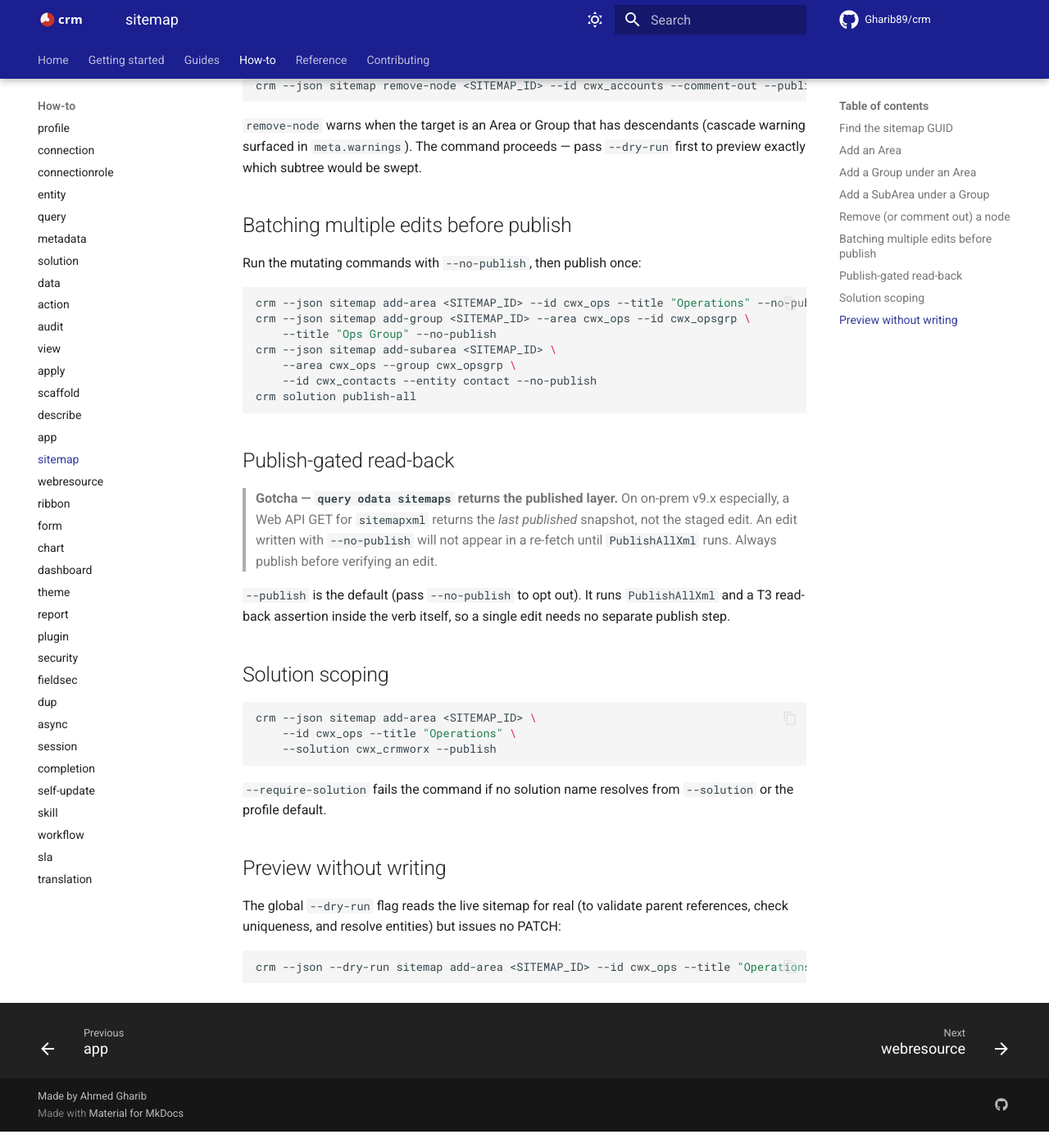
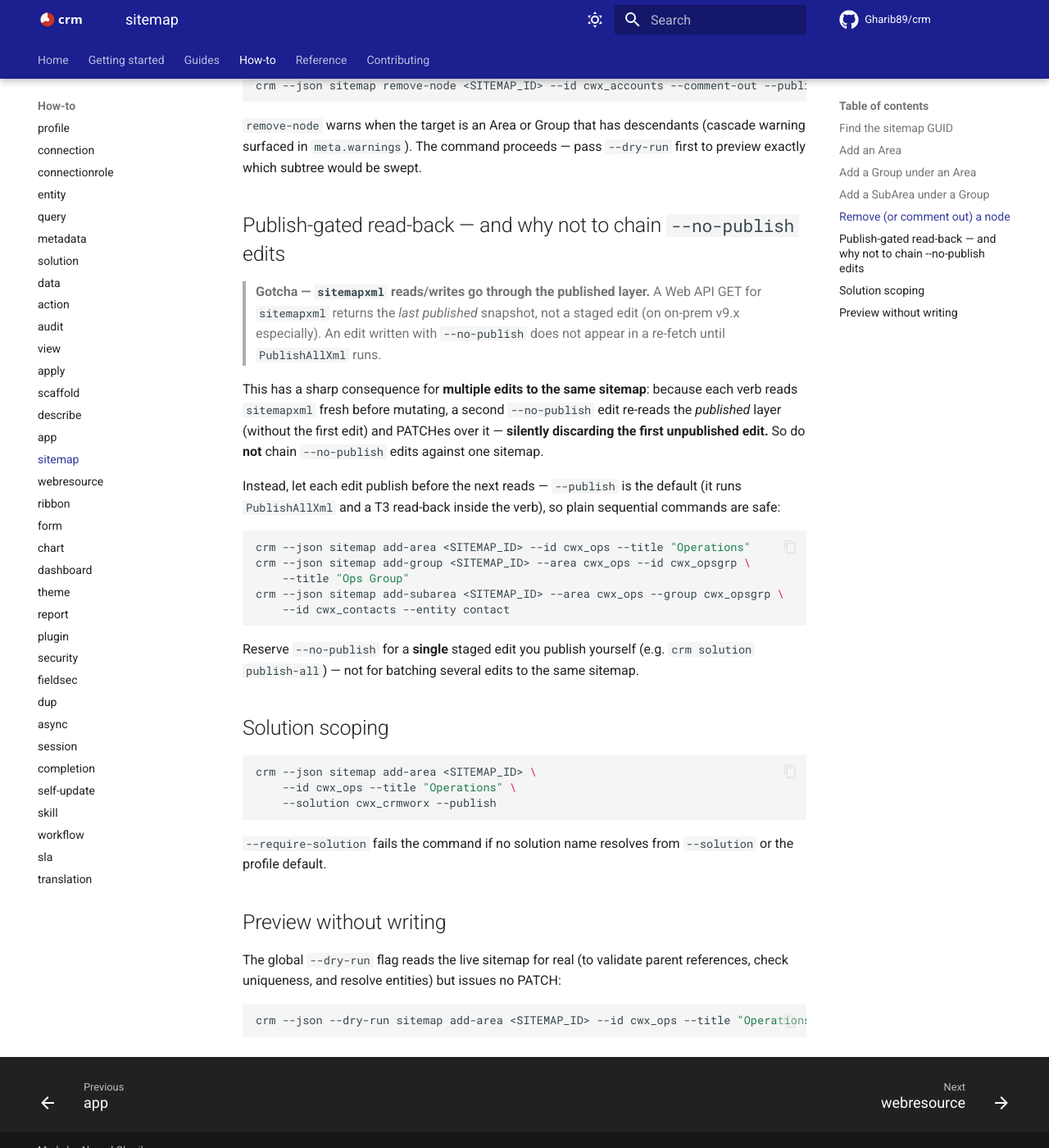
Before and after one commit to Gharib89/crm, an MkDocs documentation site: the page built from docs/how-to/sitemap.md, in a window 1280 px wide and 1400 px high, scrolled down 1827 px. Shown: the whole window at 82% size. Built offline with MkDocs 1.6.1 and Material for MkDocs 9.7.7, drawn with Linux system fonts in a browser that asks for light colours; comment, search, counter and statistics services are not loaded.

Commit message:
fix: warn against chaining --no-publish sitemap edits; strip subarea flags
Review round 3:
- Docs/skill no longer recommend chaining --no-publish edits to one sitemap: a
  later edit re-reads the published layer and would silently overwrite an earlier
  unpublished edit. Recommend sequential default --publish instead.
- add-subarea strips --entity/--url/--dashboard before the exactly-one-of check,
  so a whitespace-only value is a usage error (exit 2), not a blank-bound node.

Co-Authored-By: Claude Opus 4.8 <noreply@anthropic.com>
Claude-Session: https://claude.ai/code/session_01Jq7oPRAHFMy2oEsa9nGTAQ

````diff
--- a/docs/how-to/sitemap.md
+++ b/docs/how-to/sitemap.md
@@ -89,31 +89,33 @@ crm --json sitemap remove-node <SITEMAP_ID> --id cwx_accounts --comment-out --pu
 (cascade warning surfaced in `meta.warnings`). The command proceeds — pass
 `--dry-run` first to preview exactly which subtree would be swept.
 
-## Batching multiple edits before publish
+## Publish-gated read-back — and why not to chain `--no-publish` edits
 
-Run the mutating commands with `--no-publish`, then publish once:
+> **Gotcha — `sitemapxml` reads/writes go through the published layer.** A Web
+> API GET for `sitemapxml` returns the *last published* snapshot, not a staged
+> edit (on on-prem v9.x especially). An edit written with `--no-publish` does not
+> appear in a re-fetch until `PublishAllXml` runs.
+
+This has a sharp consequence for **multiple edits to the same sitemap**: because
+each verb reads `sitemapxml` fresh before mutating, a second `--no-publish` edit
+re-reads the *published* layer (without the first edit) and PATCHes over it —
+**silently discarding the first unpublished edit.** So do **not** chain
+`--no-publish` edits against one sitemap.
+
+Instead, let each edit publish before the next reads — `--publish` is the default
+(it runs `PublishAllXml` and a T3 read-back inside the verb), so plain sequential
+commands are safe:
 
 ```bash
-crm --json sitemap add-area <SITEMAP_ID> --id cwx_ops --title "Operations" --no-publish
+crm --json sitemap add-area <SITEMAP_ID> --id cwx_ops --title "Operations"
 crm --json sitemap add-group <SITEMAP_ID> --area cwx_ops --id cwx_opsgrp \
-    --title "Ops Group" --no-publish
-crm --json sitemap add-subarea <SITEMAP_ID> \
-    --area cwx_ops --group cwx_opsgrp \
-    --id cwx_contacts --entity contact --no-publish
-crm solution publish-all
+    --title "Ops Group"
+crm --json sitemap add-subarea <SITEMAP_ID> --area cwx_ops --group cwx_opsgrp \
+    --id cwx_contacts --entity contact
 ```
 
-## Publish-gated read-back
-
-> **Gotcha — `query odata sitemaps` returns the published layer.** On on-prem
-> v9.x especially, a Web API GET for `sitemapxml` returns the *last published*
-> snapshot, not the staged edit. An edit written with `--no-publish` will not
-> appear in a re-fetch until `PublishAllXml` runs. Always publish before
-> verifying an edit.
-
-`--publish` is the default (pass `--no-publish` to opt out). It runs
-`PublishAllXml` and a T3 read-back assertion inside the verb itself, so a single
-edit needs no separate publish step.
+Reserve `--no-publish` for a **single** staged edit you publish yourself (e.g.
+`crm solution publish-all`) — not for batching several edits to the same sitemap.
 
 ## Solution scoping
 
````
Also changed, not shown: crm/skills/reference/customizations.md (+8 -9 lines), 1 other file.
